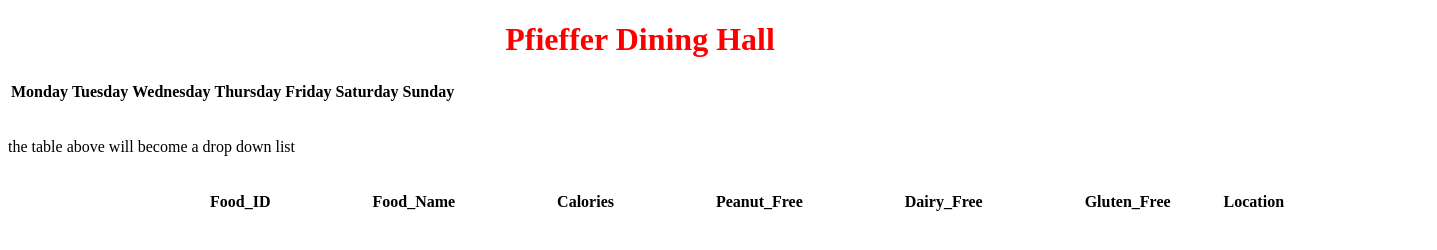
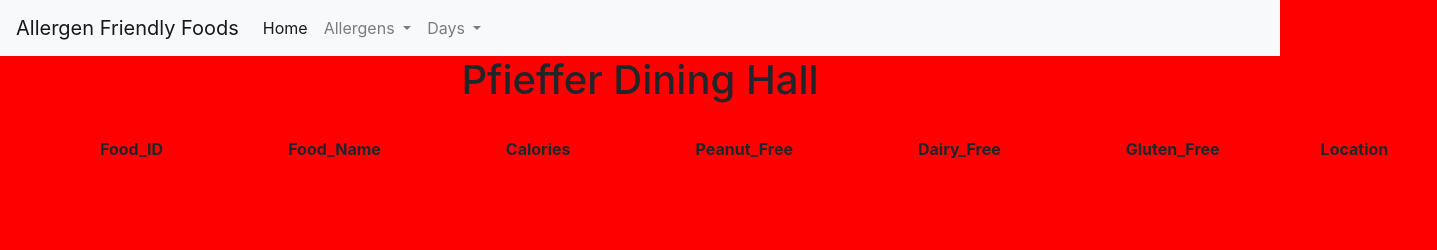
Before and after one commit to BWilb/Allergen_Project, a website: page src/webscrapingDatabase/html/Pfieffer.html in a window 1280 px wide. Shown: the whole page, 1437 px wide, since content can reach past the window. Drawn offline with nearby package versions, Linux system fonts and the light colour scheme; files that its build step writes are made by us from their sources.

Commit message:
updated Pfieffer

```diff
--- a/src/webscrapingDatabase/html/Pfieffer.html
+++ b/src/webscrapingDatabase/html/Pfieffer.html
@@ -1,32 +1,121 @@
 <!DOCTYPE html>
 <html lang="en">
 <head>
-    <link rel="stylesheet" type = "text/css" href="webscrapingDatabase/css/styling.css">
+    <!-- <link rel="stylesheet" type = "text/css" href="webscrapingDatabase/css/styling.css">-->
     <meta charset="UTF-8">
     <title>Title</title>
+
+    <link rel="stylesheet" href="https://cdn.jsdelivr.net/npm/bootstrap@4.3.1/dist/css/bootstrap.min.css"
+          integrity="sha384-ggOyR0iXCbMQv3Xipma34MD+dH/1fQ784/j6cY/iJTQUOhcWr7x9JvoRxT2MZw1T" crossorigin="anonymous">
+
+    <style>
+        body{
+            background-color: red;
+        }
+
+        h1.dining{
+            text-align: center;
+        }
+
+        table.data-base-table{
+            padding-left: 150px;
+            padding-right: 150px;
+        }
+        th.data-id{
+            padding-left: 100px;
+            padding-right: 25px;
+        }
+
+        th.data-name{
+            padding-left: 100px;
+            padding-right: 25px;
+        }
+
+        th.data-cals{
+            padding-left: 100px;
+            padding-right: 25px;
+        }
+
+        th.data-peanut{
+        padding-left: 100px;
+            padding-right: 25px;
+        }
+
+        th.data-dairy{
+            padding-left: 100px;
+            padding-right: 25px;
+        }
+
+        th.data-gluten{
+            padding-left: 100px;
+            padding-right: 100px;
+        }
+
+        th.location {
+            padding-left: 100px;
+            padding-right: 25px;
+        }
+    </style>
+
 </head>
 <body>
 
+<!--Beginning of imported code-->
+
+<nav class="navbar navbar-expand-lg navbar-light bg-light">
+    <a class="navbar-brand" href="#">Allergen Friendly Foods</a>
+    <button class="navbar-toggler" type="button" data-toggle="collapse" data-target="#navbarSupportedContent" aria-controls="navbarSupportedContent" aria-expanded="false" aria-label="Toggle navigation">
+        <!-- Add id to image -->
+        <span class="navbar-toggler-icon"></span>
+
+    </button>
+
+    <div class="collapse navbar-collapse" id="navbarSupportedContent">
+        <ul class="navbar-nav mr-auto">
+            <li class="nav-item active">
+                <a class="nav-link" href="#">Home <span class="sr-only">(current)</span></a>
+            </li>
+            <li class="nav-item dropdown">
+                <a class="nav-link dropdown-toggle" href="#" id="navbarDropdown" role="button" data-toggle="dropdown" aria-haspopup="true" aria-expanded="false">
+                    Allergens
+                </a>
+                </button>
+                <div class="dropdown-menu" aria-labelledby="dropdownMenuButton">
+                    <a class="dropdown-item" onclick="show()" href="#">Pfeiffer Dinning Hall</a>
+                    <a class="dropdown-item" href="#">Another action</a>
+                    <a class="dropdown-item" href="#">Something else here</a>
+                </div>
+
+                <div class="dropdown-menu" aria-labelledby="dropdownMenuButton" onchange="showHide()">
+                    <a class="dropdown-item" href="#">Nuts</a>
+                    <a class="dropdown-item" href="#">Gluten</a>
+                    <a class="dropdown-item" href="#">Dairy</a>
+                </div>
+
+            </li>
+            <li class="nav-item dropdown">
+                <a class="nav-link dropdown-toggle" href="#" id="navbarDropdown2" role="button" data-toggle="dropdown" aria-haspopup="true" aria-expanded="false">
+                    Days
+                </a>
+
+                <div class="dropdown-menu" aria-labelledby="dropdownMenuButton" onchange="showHide()">
+                    <a class="dropdown-item" href="#">Monday</a>
+                    <a class="dropdown-item" href="#">Tuesday</a>
+                    <a class="dropdown-item" href="#">Wednesday</a>
+                    <a class="dropdown-item" href="#">Thursday</a>
+                    <a class="dropdown-item" href="#">Friday</a>
+                    <a class="dropdown-item" href="#">Saturday</a>
+                    <a class="dropdown-item" href="#">Sunday</a>
+                </div>
+            </li>
+        </ul>
+    </div>
+</nav>
+
+<!--Ending of imported code-->
+
 <h1 class="dining">Pfieffer Dining Hall</h1>
 
-<table>
-    <!--Table containing days of week-->
-    <thead>
-    <tr>
-        <th class="monday">Monday</th>
-        <th class="tuesday">Tuesday</th>
-        <th class="wednesday">Wednesday</th>
-        <th class="thursday">Thursday</th>
-        <th class="friday">Friday</th>
-        <th class="saturday">Saturday</th>
-        <th class="sunday">Sunday</th>
-    </tr>
-    </thead>
-</table>
-<br>
-<p>
-    the table above will become a drop down list
-</p>
 <br>
 <!--Table containing database from MySQL-->
 <table class="data-base-table">
@@ -40,5 +129,6 @@
         <th class="data-location">Location</th>
     </tr>
 </table>
+
 </body>
 </html>
```
